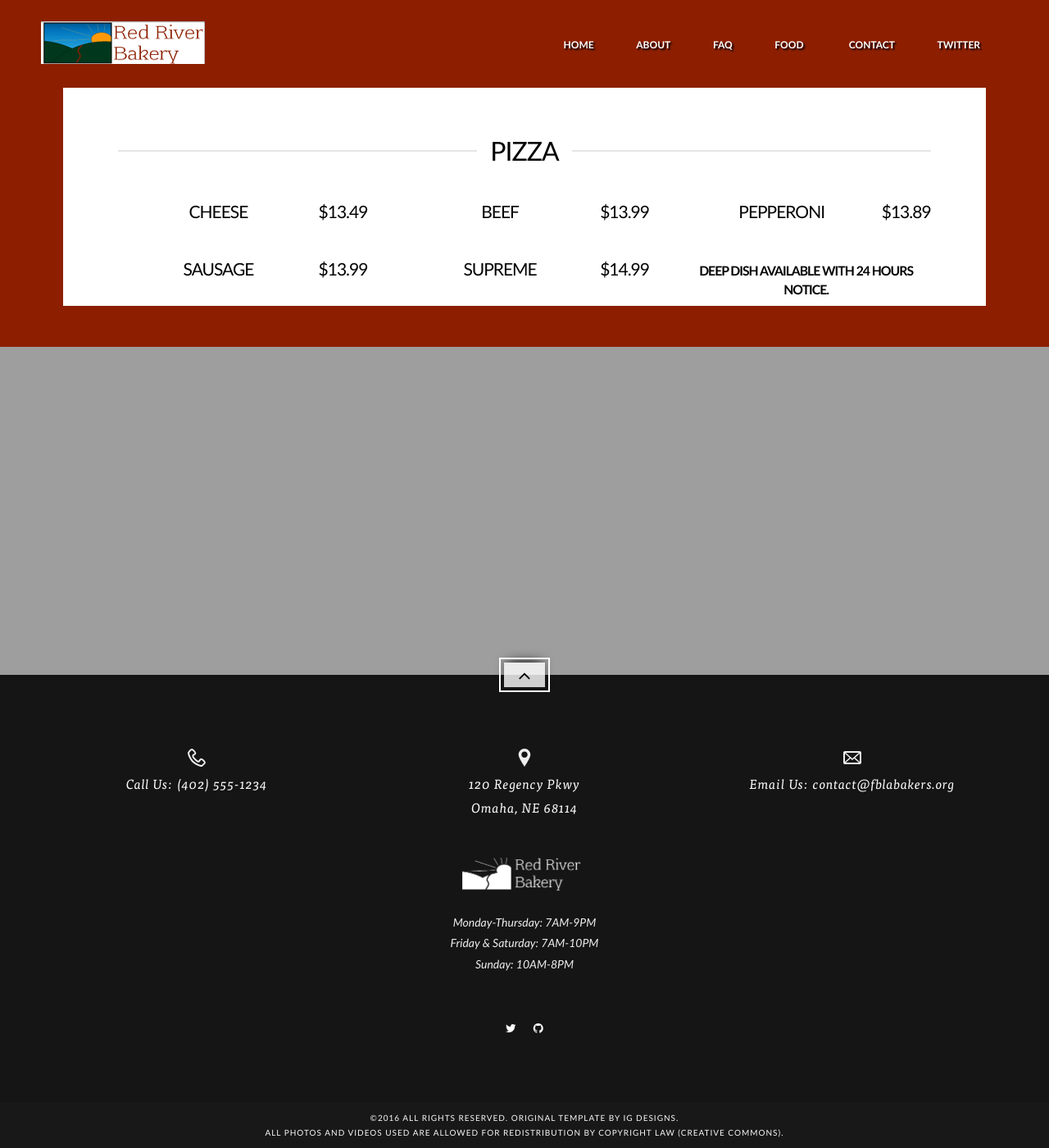
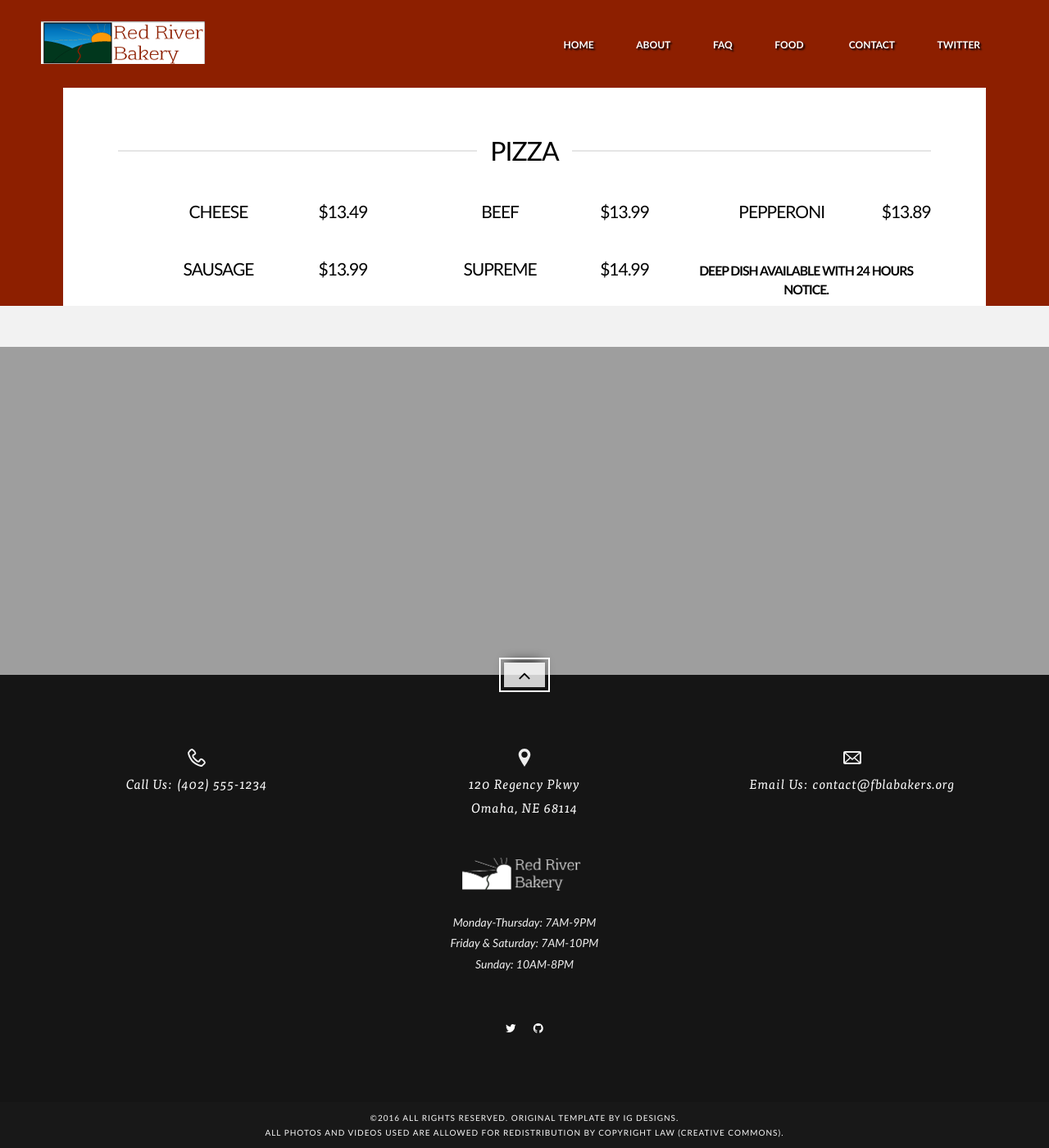
Before and after one commit to fblabake/fblabake.github.io, a Jekyll site: the page built from full_menu.html, in a window 1280 px wide and 1400 px high, scrolled down 2468 px. Shown: the whole window at 82% size. Built offline with Jekyll 4.4.1, drawn with Linux system fonts in a browser that asks for light colours; nearby versions of some CDN libraries; library files that are not in the unit come from our copies.

Commit message:
Coloration

```diff
--- a/css/base.css
+++ b/css/base.css
@@ -50,7 +50,7 @@
 /* #Basic Styles
 ================================================== */
 body {
-	background: #f2f2f2;
+	background: #8D1F00;
 	font-family: 'Lato', sans-serif;
 	font-weight:400;
 	font-size: 15px;
@@ -60,6 +60,9 @@
 	-webkit-font-smoothing: antialiased; /* Fix for webkit rendering */
 	text-shadow: 1px 1px 1px rgba(0,0,0,0.004);
 	-webkit-text-size-adjust: 100%;
+ }
+ section {
+ 	background: #f2f2f2;
  }
  body:before {
           content: "";
--- a/css/layout.css
+++ b/css/layout.css
@@ -247,6 +247,11 @@
     -o-transition: all 300ms linear;
     -ms-transition: all 300ms linear;
     transition: all 300ms linear;
+}
+.cbp-af-header.cbp-af-header-shrink br{
+	line-height: 100%;
+	height: 0px;
+	visibility: hidden;
 }
 @media only screen and (max-width: 693px) {
 	.cbp-af-header .logo{
--- a/index.html
+++ b/index.html
@@ -23,7 +23,7 @@
 
 
 <!-- HOME SECTION================================================== -->
-<img src="img/preload-logo.png" class="mobile-poster">
+<img style="width:100%;" src="img/preload-logo.png" class="mobile-poster">
 <section class="home mobile-banner" id="home">
      <div class="arrow-down">
           <a data-gal="m_PageScroll2id" data-ps2id-offset="65" href="/#about"></a>
```
